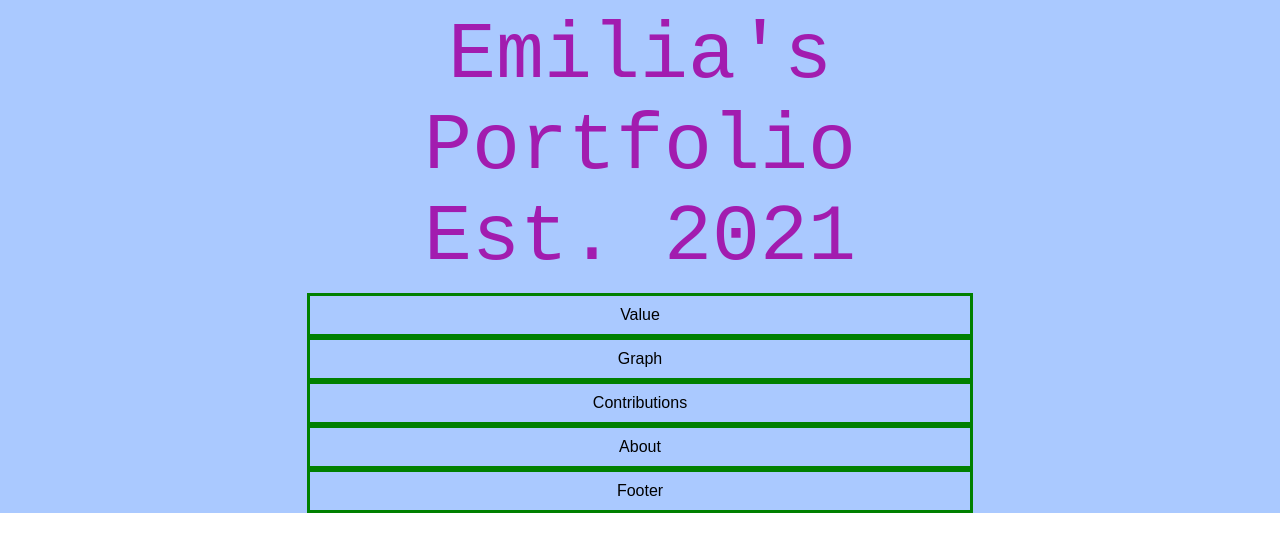
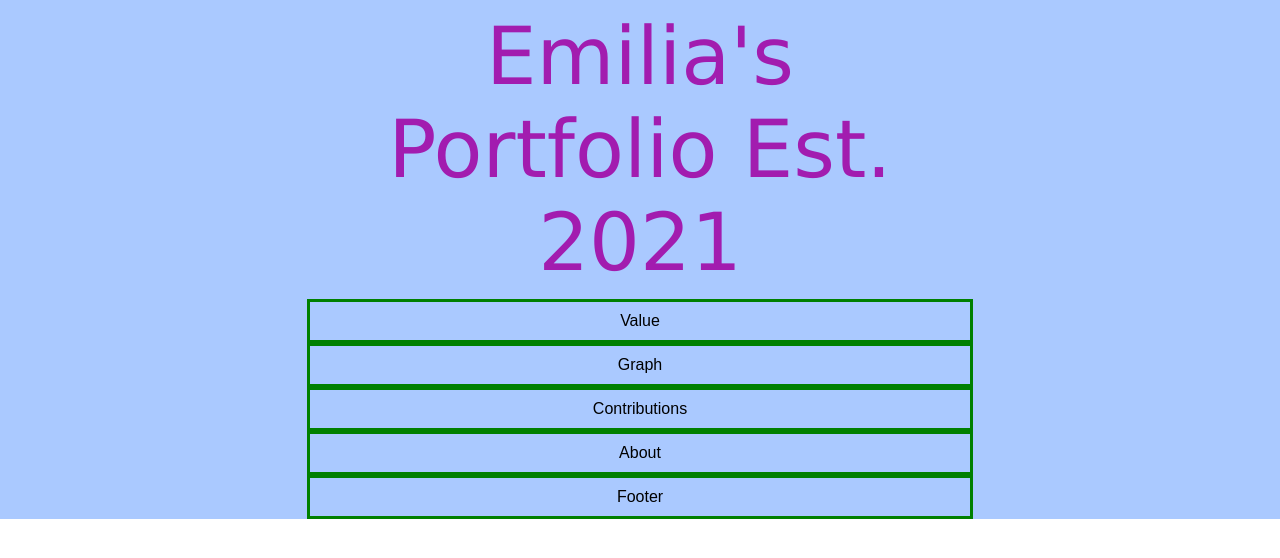
Before and after one commit to Douglas4739/Emilias-Portfolio, a React (Create React App) app: page / in a window 1280 px wide. Shown: the top 558 px of the page. Built offline with nearby package versions, Linux system fonts and the light colour scheme.

Commit message:
playing with fonts

```diff
--- a/src/Header.css
+++ b/src/Header.css
@@ -1,5 +1,11 @@
+/* @font-family: @font-face {
+    font-family: heytiny;
+    src: url(https://www.fontspace.com/hey-tiny-font-f67084);
+}; */
+
 header {
-    font-family: 'Courier New', Courier, monospace;
+    /* font-family: heytiny; */
+    font-family: 'Lucida Sans', 'Lucida Sans Regular', 'Lucida Grande', 'Lucida Sans Unicode', Geneva, Verdana, sans-serif;
     margin: auto;
     color: rgb(162, 28, 175);
     width: 50%;
```
